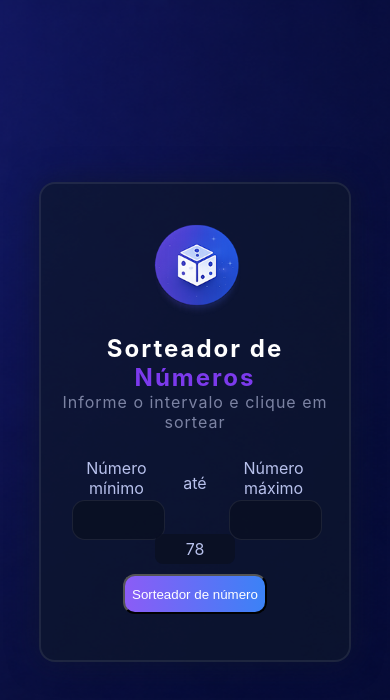
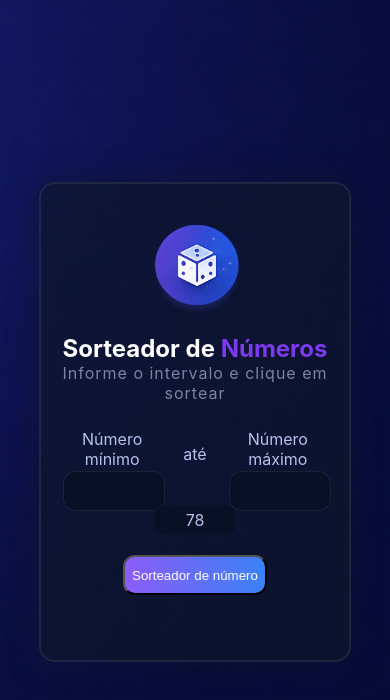
Before and after one commit to Nascimento-Hebo/sorteador_de_numeros, a plain HTML site: page index.html in a window 390 px wide. Drawn offline with Linux system fonts and the light colour scheme.

Commit message:
refactor:fiz uma melhoria interna

```diff
--- a/style.css
+++ b/style.css
@@ -75,7 +75,6 @@ section {
 
 h1 {
     color: var(--text-primary);
-    letter-spacing: 2px;
 }
 
 
@@ -151,4 +150,12 @@ button {
         height: 30rem;
         text-align: center;
     }
+
+    label {
+        width: 100%;
+    }
+
+    .contador {
+        margin-bottom: 10px;
+    }
 }
```
